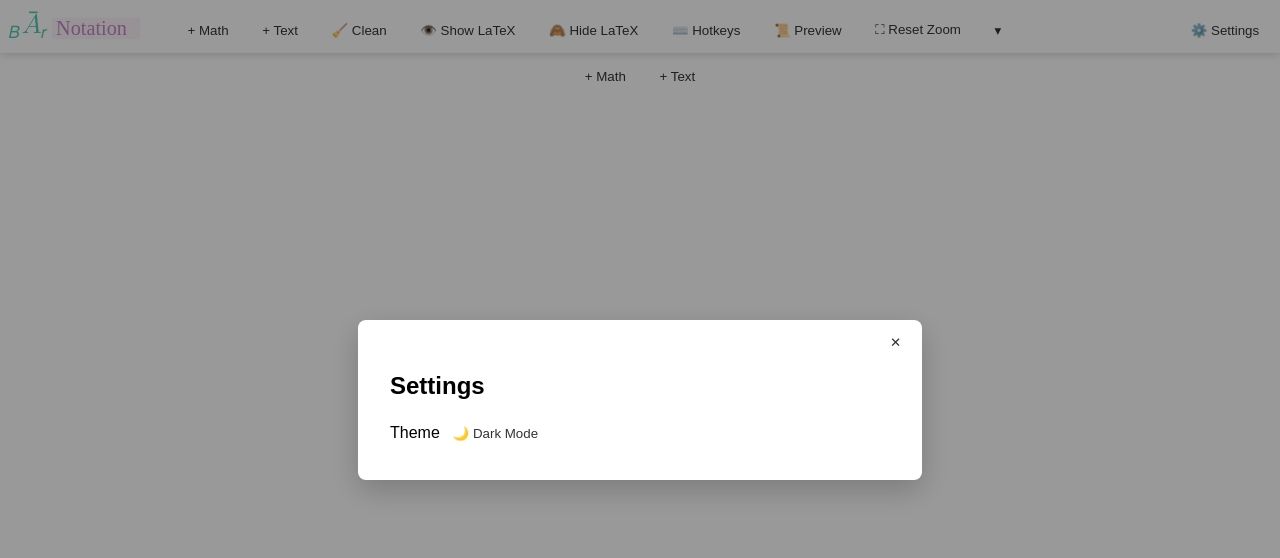
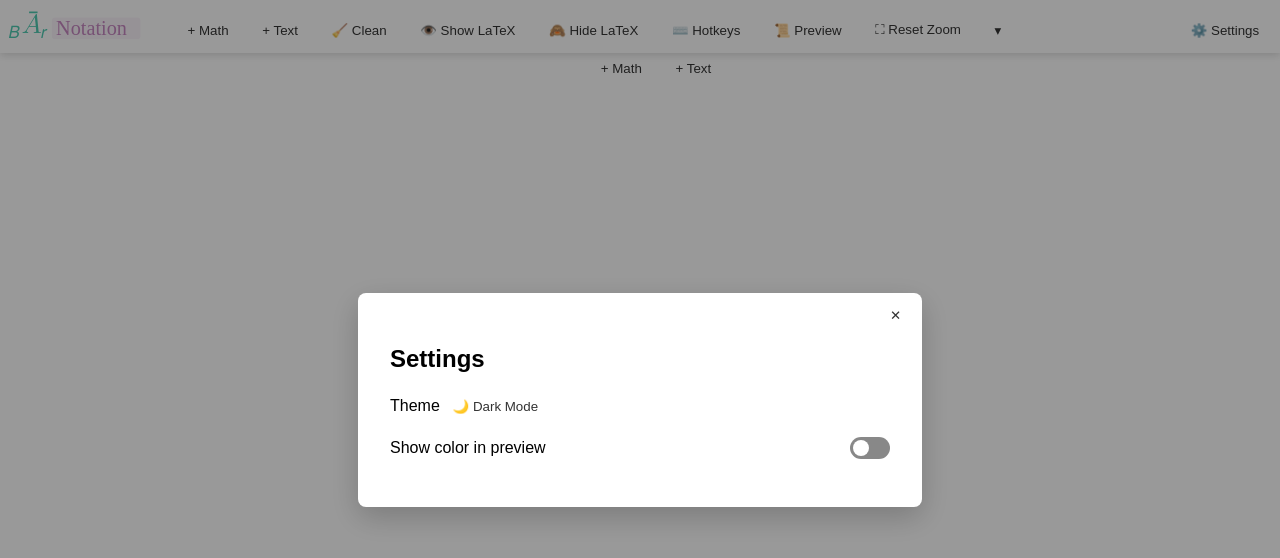
Before and after one commit to Kayyleigh/BarNotation, a React (Vite) app: page / in a window 1280 px wide. Both pictures are taken after a click on the button "⚙️ Settings". Shown: the top 558 px of the page. Built offline with nearby package versions, Linux system fonts and the light colour scheme; a web font is replaced by a local one.

Commit message:
some small styling stuff

```diff
--- a/src/components/MathNotationTool.tsx
+++ b/src/components/MathNotationTool.tsx
@@ -15,6 +15,10 @@ import { useCellDragState } from "../hooks/useCellDragState";
 const App: React.FC = () => {
   const [isDarkMode, setIsDarkMode] = useState(() => {
     return localStorage.getItem("mathEditorTheme") === "dark";
+  });
+
+  const [showColorInPreview, setShowColorInPreview] = useState(() => {
+    return localStorage.getItem("showColorInPreview") === "true";
   });
 
   const [selectedCellId, setSelectedCellId] = useState<string | null>(null);
@@ -118,6 +122,11 @@ const App: React.FC = () => {
   }, [isDarkMode]);
 
   useEffect(() => {
+    document.body.classList.toggle("true", showColorInPreview);
+    localStorage.setItem("showColorInPreview", showColorInPreview ? "true" : "false");
+  }, [showColorInPreview]);
+
+  useEffect(() => {
     document.body.classList.toggle("on", isPreviewMode);
     localStorage.setItem("previewMode", isPreviewMode ? "on" : "off");
   }, [isPreviewMode]);
@@ -135,6 +144,7 @@ const App: React.FC = () => {
   };
 
   const toggleDarkMode = () => setIsDarkMode(prev => !prev);
+  const toggleShowColorInPreview = () => setShowColorInPreview(prev => !prev);
   const toggleHotkeyOverlay = () => setShowHotkeys(prev => !prev);
   const togglePreviewMode = () => setIsPreviewMode(prev => !prev);
 
@@ -268,7 +278,7 @@ const App: React.FC = () => {
         >
           <InsertCellButtons
             onInsert={(type) => addCell(type)}
-            isVisible={true}
+            isVisible={isPreviewMode ? (hoveredInsertIndex === cells.length) : true}
           />
         </div>
       </main>
@@ -279,6 +289,8 @@ const App: React.FC = () => {
           onClose={() => setShowSettings(false)}
           isDarkMode={isDarkMode}
           toggleDarkMode={toggleDarkMode}
+          showColorInPreview={showColorInPreview}
+          toggleShowColorInPreview={toggleShowColorInPreview}
         />
       )}
     </div>
--- a/src/components/SettingsModal.tsx
+++ b/src/components/SettingsModal.tsx
@@ -1,10 +1,19 @@
 import React, { useEffect, useRef } from "react";
 import Tooltip from "./Tooltip";
+import "../styles/settings.css";
 
-const SettingsModal: React.FC<{ onClose: () => void; isDarkMode: boolean; toggleDarkMode: () => void }> = ({
+const SettingsModal: React.FC<{
+  onClose: () => void;
+  isDarkMode: boolean;
+  toggleDarkMode: () => void;
+  showColorInPreview: boolean;
+  toggleShowColorInPreview: () => void;
+}> = ({
   onClose,
   isDarkMode,
   toggleDarkMode,
+  showColorInPreview,
+  toggleShowColorInPreview,
 }) => {
   const contentRef = useRef<HTMLDivElement>(null);
 
@@ -49,6 +58,19 @@ const SettingsModal: React.FC<{ onClose: () => void; isDarkMode: boolean; toggle
                 {isDarkMode ? "☀️ Light Mode" : "🌙 Dark Mode"}
             </button>
           </Tooltip>
+          <label className="toggle-row">
+            <span>Show color in preview</span>
+            <Tooltip text="Toggle color use in preview mode">
+              <label className="switch">
+                <input
+                  type="checkbox"
+                  checked={showColorInPreview}
+                  onChange={() => toggleShowColorInPreview()}
+                />
+                <span className="slider" />
+              </label>
+            </Tooltip>
+          </label>
         </div>
 
         {/* Add more settings here */}
--- a/src/components/Tooltip.tsx
+++ b/src/components/Tooltip.tsx
@@ -1,4 +1,4 @@
-import React from "react";
+import React, { useRef, useState } from "react";
 import "../styles/tooltip.css";
 
 type TooltipProps = {
@@ -7,11 +7,45 @@ type TooltipProps = {
 };
 
 const Tooltip: React.FC<TooltipProps> = ({ text, children }) => {
+  const wrapperRef = useRef<HTMLDivElement>(null);
+  const [coords, setCoords] = useState<{ top: number; left: number } | null>(null);
+
+  const showTooltip = () => {
+    const rect = wrapperRef.current?.getBoundingClientRect();
+    if (rect) {
+      setCoords({
+        top: rect.bottom + 6,
+        left: rect.left + rect.width / 2,
+      });
+    }
+  };
+
+  const hideTooltip = () => {
+    setCoords(null);
+  };
+
   return (
-    <div className="tooltip-wrapper">
-      {children}
-      <span className="tooltip-text">{text}</span>
-    </div>
+    <>
+      <div
+        className="tooltip-wrapper"
+        ref={wrapperRef}
+        onMouseEnter={showTooltip}
+        onMouseLeave={hideTooltip}
+      >
+        {children}
+      </div>
+      {coords && (
+        <div
+          className="tooltip-fixed"
+          style={{
+            top: coords.top,
+            left: coords.left,
+          }}
+        >
+          {text}
+        </div>
+      )}
+    </>
   );
 };
 
--- a/src/styles/cells.css
+++ b/src/styles/cells.css
@@ -22,7 +22,7 @@
     display: none;
     justify-content: center;
     gap: 0.5rem;
-    margin: 0.5rem 0;
+    margin: 0 1rem 0 3rem;
     transition: opacity 0.2s ease-in-out;
   }
 
@@ -57,6 +57,14 @@
       border-radius: 6px;
       box-shadow: 0 0 4px var(--math-editor-shadow);
       color: var(--math-text-color);
+    }
+
+    .cell-inner:not(:has(>.math-cell)) {
+      padding: 0em;
+    }
+
+    .cell-inner:not(:has(>.math-cell)) .math-editor {
+      padding: 0.6em 0.8em;
     }
 
     .cell {
--- a/src/styles/hotkeyOverlay.css
+++ b/src/styles/hotkeyOverlay.css
@@ -21,6 +21,7 @@
     max-width: 500px;
     max-height: 80%;
     overflow-y: auto;
+    overflow-x: hidden;
     box-shadow: 0 10px 30px rgba(0, 0, 0, 0.2);
     position: relative;
   }
--- /dev/null
+++ b/src/styles/settings.css
@@ -0,0 +1,56 @@
+.toggle-row {
+    display: flex;
+    justify-content: space-between;
+    align-items: center;
+    margin: 1em 0;
+  }
+
+  /* Switch container */
+  .switch {
+    position: relative;
+    display: inline-block;
+    width: 40px;
+    height: 22px;
+  }
+
+  /* Hide default checkbox */
+  .switch input {
+    opacity: 0;
+    width: 0;
+    height: 0;
+  }
+
+  /* Slider */
+  .slider {
+    position: absolute;
+    cursor: pointer;
+    top: 0;
+    left: 0;
+    right: 0;
+    bottom: 0;
+    background-color: #888;
+    transition: 0.2s;
+    border-radius: 34px;
+  }
+
+  /* Handle */
+  .slider::before {
+    position: absolute;
+    content: "";
+    height: 16px;
+    width: 16px;
+    left: 3px;
+    bottom: 3px;
+    background-color: white;
+    transition: 0.2s;
+    border-radius: 50%;
+  }
+
+  /* Checked state */
+  .switch input:checked + .slider {
+    background-color: #4caf50;
+  }
+
+  .switch input:checked + .slider::before {
+    transform: translateX(18px);
+  }
--- a/src/styles/tooltip.css
+++ b/src/styles/tooltip.css
@@ -14,9 +14,7 @@
   padding: 4px 8px;
   position: absolute;
   z-index: 10;
-    top: 115%; /* Position above */
-    left: 50%;
-    transform: translateX(-50%);
+  top: 115%; /* below the element */
   white-space: nowrap;
   font-size: 0.7rem;
   transition: opacity 0.2s ease-in-out;
@@ -24,8 +22,47 @@
   pointer-events: none;
 }
 
+/* Appear on hover */
 .tooltip-wrapper:hover .tooltip-text {
   visibility: visible;
   opacity: 1;
-    transition-delay: 0.3s; /* Delay before showing */
+  transition-delay: 0.3s;
 }
+
+/* Position variants to avoid horizontal overflow */
+.tooltip-text.center {
+  left: 50%;
+  transform: translateX(-50%);
+}
+
+.tooltip-text.left {
+  left: 0;
+  transform: none;
+}
+
+.tooltip-text.right {
+  right: 0;
+  left: auto;
+  transform: none;
+}
+
+.tooltip-fixed {
+  position: fixed;
+  background: black;
+  color: white;
+  padding: 4px 8px;
+  border-radius: 4px;
+  white-space: nowrap;
+  font-size: 0.7rem;
+  transform: translateX(-50%);
+  z-index: 9999;
+  pointer-events: none;
+  opacity: 0;
+  animation: fadeInTooltip 0.2s ease-in forwards;
+}
+
+@keyframes fadeInTooltip {
+  to {
+    opacity: 1;
+  }
+}
```
Also changed, not shown: 1 other file (tests, documents, lock files or other folders). Lines whose indentation alone changed are shown as unchanged.
